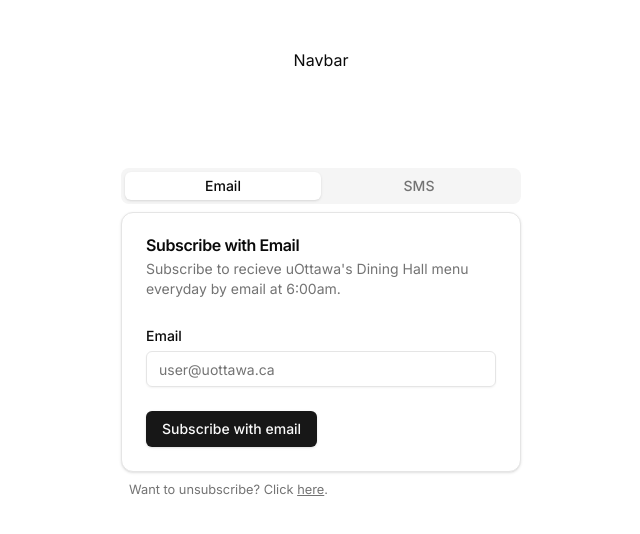
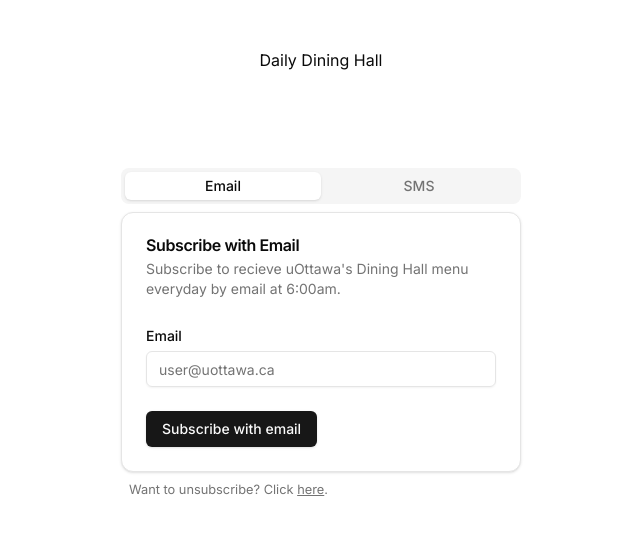
Before and after one commit to ahdernasr/uodininghall, a Next.js app in the folder client/: page / in a window 1280 px wide. Shown: the top 534 px of the page, without its empty margins (319-959 px from the left). Built offline with nearby package versions, Linux system fonts and the light colour scheme; no server answers.

Commit message:
fix: escaped character

```diff
--- a/client/src/app/layout.tsx
+++ b/client/src/app/layout.tsx
@@ -18,7 +18,7 @@ export default function RootLayout({
     <html lang="en">
       <body className={`${inter.className} flex flex-col justify-center items-center w-full h-full `}>
         <nav className=" ">
-          <h1>Navbar</h1>
+          <h1>Daily Dining Hall</h1>
         </nav>
         {children}
       </body>
--- a/client/src/app/page.tsx
+++ b/client/src/app/page.tsx
@@ -93,7 +93,7 @@ export default function Home() {
             <CardHeader>
               <CardTitle>Subscribe wth SMS</CardTitle>
               <CardDescription>
-                Subscribe to recieve uOttawa's Dining Hall menu everyday by SMS
+                Subscribe to recieve uOttawa&apos;s Dining Hall menu everyday by SMS
                 at 6:00am.
               </CardDescription>
             </CardHeader>
```
